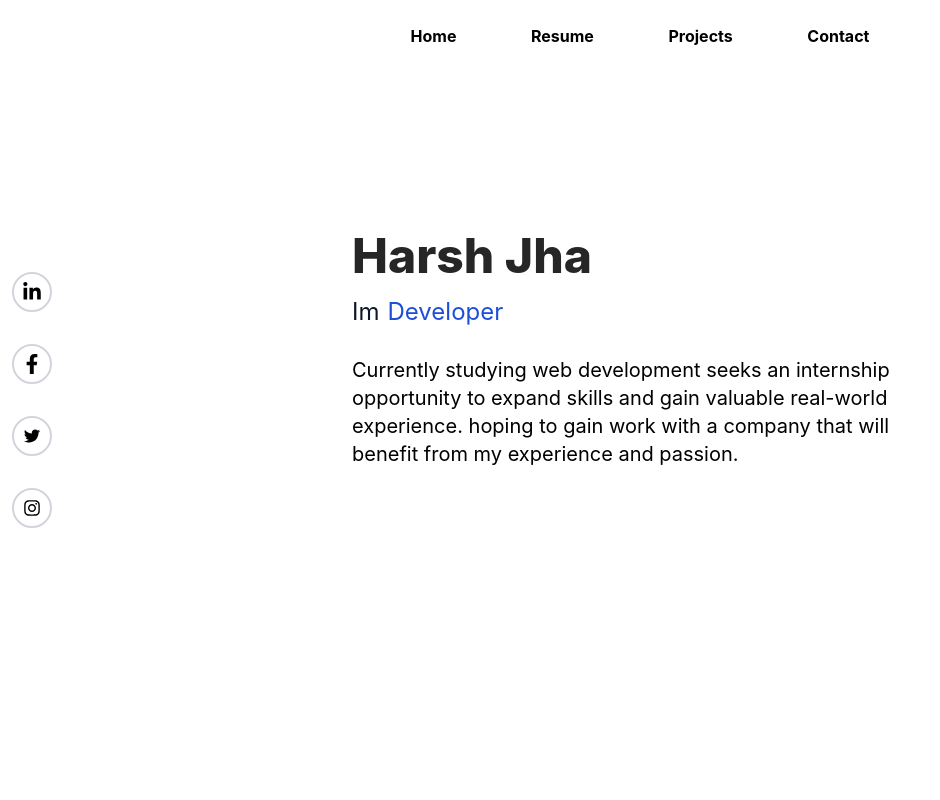
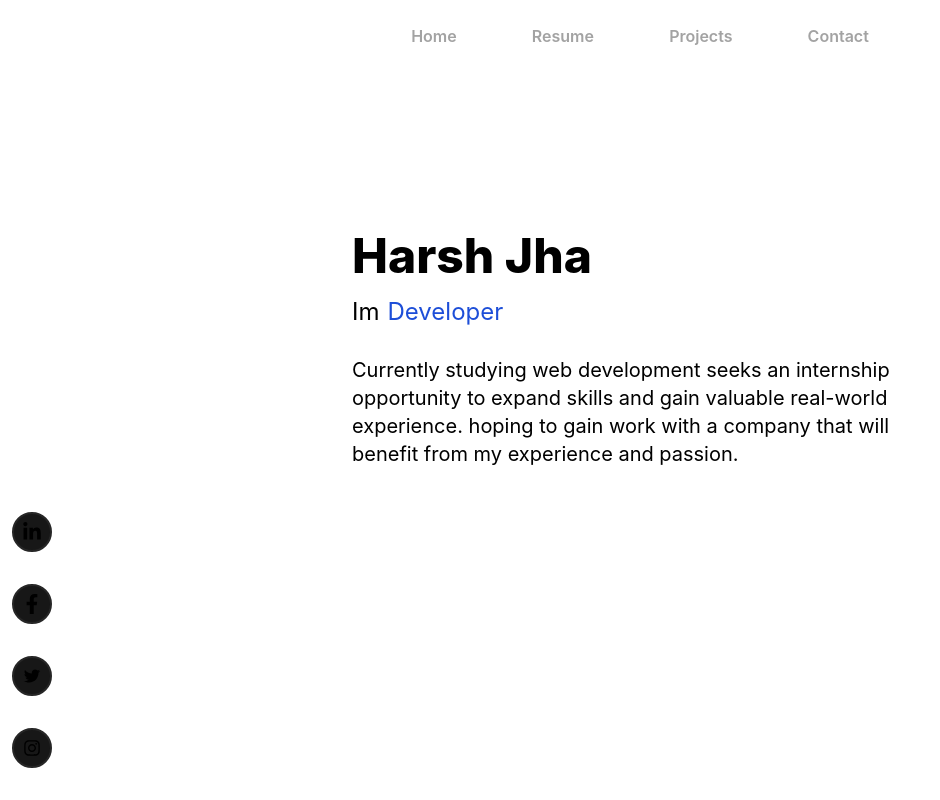
Before and after one commit to harshjha872/Portfolio-White, a Next.js app: page / in a window 1280 px wide. Shown: the whole page, without its empty margins (0-940 px from the left). Built offline with nearby package versions, Linux system fonts and the light colour scheme.

Commit message:
color change

```diff
--- a/components/Home/MainPage.js
+++ b/components/Home/MainPage.js
@@ -9,11 +9,11 @@ const MainPage = () => {
       className="flex flex-col w-[45vw] h-full items-center m-auto"
     >
       <div className="flex flex-col pt-40">
-        <div className="text-5xl font-extrabold text-neutral-800">
+        <div className="text-5xl font-extrabold">
           <span>Harsh Jha</span>
         </div>
         <div className="flex flex-row text-2xl my-4 ">
-          <span className="text-slate-900">Im </span>
+          <span >Im </span>
           <div className="text-blue-700 mx-2">Developer</div>
         </div>
         <div className="py-3 text-xl">
--- a/components/Projects/ProjectCard.js
+++ b/components/Projects/ProjectCard.js
@@ -5,7 +5,7 @@ const ProjectCard = (props) => {
   const href = `/project/${props.endpoint}`;
   return (
     <div className="xl:w-1/4 md:w-1/2 p-4 md:m-4 md:mx-6 lg:m-2">
-      <div className="bg-slate-50 p-6 rounded-lg shadow-lg border">
+      <div className="bg-neutral-800 p-6 rounded-lg shadow-lg">
         <Link href={href}>
           <Image
             width={820}
@@ -19,11 +19,11 @@ const ProjectCard = (props) => {
           <h3 className="tracking-widest text-indigo-500 py-2 text-xs font-medium title-font">
             {props.projectType}
           </h3>
-          <h2 className="text-lg text-slate-900 font-medium title-font mb-4">
+          <h2 className="text-lg text-neutral-200 font-medium title-font mb-4">
             {props.projectHeading}
           </h2>
           <Link href={href}>
-            <div className="text-black mt-6 text-sm font-semibold bg-gray-200 rounded-3xl p-2 px-4 cursor-pointer w-fit hover:bg-violet-600 hover:text-white transition duration-300 ease-in-out">
+            <div className="text-neutral-200 mt-6 text-sm font-semibold bg-neutral-700 rounded-3xl p-2 px-4 cursor-pointer w-fit hover:bg-violet-600 hover:text-white transition duration-300 ease-in-out">
               View Details
             </div>
           </Link>
--- a/components/SideBar/SideBar.js
+++ b/components/SideBar/SideBar.js
@@ -6,7 +6,7 @@ const SideBar = () => {
   return (
     <div
       className="flex flex-col h-screen w-16
-    items-center justify-center fixed"
+    items-center justify-end fixed"
     >
       <div className="flex flex-col my-4">
         <ul className="flex flex-col">
--- a/pages/contact.js
+++ b/pages/contact.js
@@ -11,7 +11,7 @@ const Contact = () => {
       animate={{ opacity: 1, y: 0 }}
       transition={{ duration: 0.5 }}
     >
-      <header className="text-2xl font-bold py-12 px-2 underline underline-offset-4 text-center">
+      <header className="text-2xl font-semibold py-12 px-2 underline underline-offset-4 text-center">
         Contact
       </header>
       <main className="w-full flex flex-row h-fit justify-center">
--- a/pages/projects.js
+++ b/pages/projects.js
@@ -36,7 +36,7 @@ const Projects = () => {
       animate={{ opacity: 1, y: 0 }}
       transition={{ duration: 0.5 }}
     >
-      <header className="text-2xl font-bold py-12 px-2 underline underline-offset-4 text-center">
+      <header className="text-2xl py-12 px-2 underline font-semibold underline-offset-4 text-center">
         Recent Projects
       </header>
       <ProjectWrapper>
--- a/styles/globals.css
+++ b/styles/globals.css
@@ -24,8 +24,8 @@ a {
     color-scheme: dark;
   }
   body {
-    color: black;
-    background: white;
+    color: #A3A3A3;
+    background: #171717;
     /* background: #101010; */
     /* background: #040b14; */
   }
@@ -34,12 +34,12 @@ a {
 @layer components {
   .sideBarIcons {
     @apply relative flex h-10 w-10 justify-center items-center
-    m-1 my-4 bg-white rounded-3xl hover:rounded-xl border-2 border-gray-300
+    m-1 my-4 bg-neutral-900 rounded-3xl hover:rounded-xl border-2 border-neutral-800
     transition-all duration-300 ease-linear cursor-pointer hover:text-violet-500;
   }
 
   .Navbaritems {
-    @apply py-2 mx-4 text-black hover:text-violet-500 cursor-pointer flex flex-row transition
+    @apply py-2 font-semibold mx-4 text-neutral-400 hover:text-violet-500 cursor-pointer flex flex-row transition
     duration-300 ease-linear;
   }
 }
```
